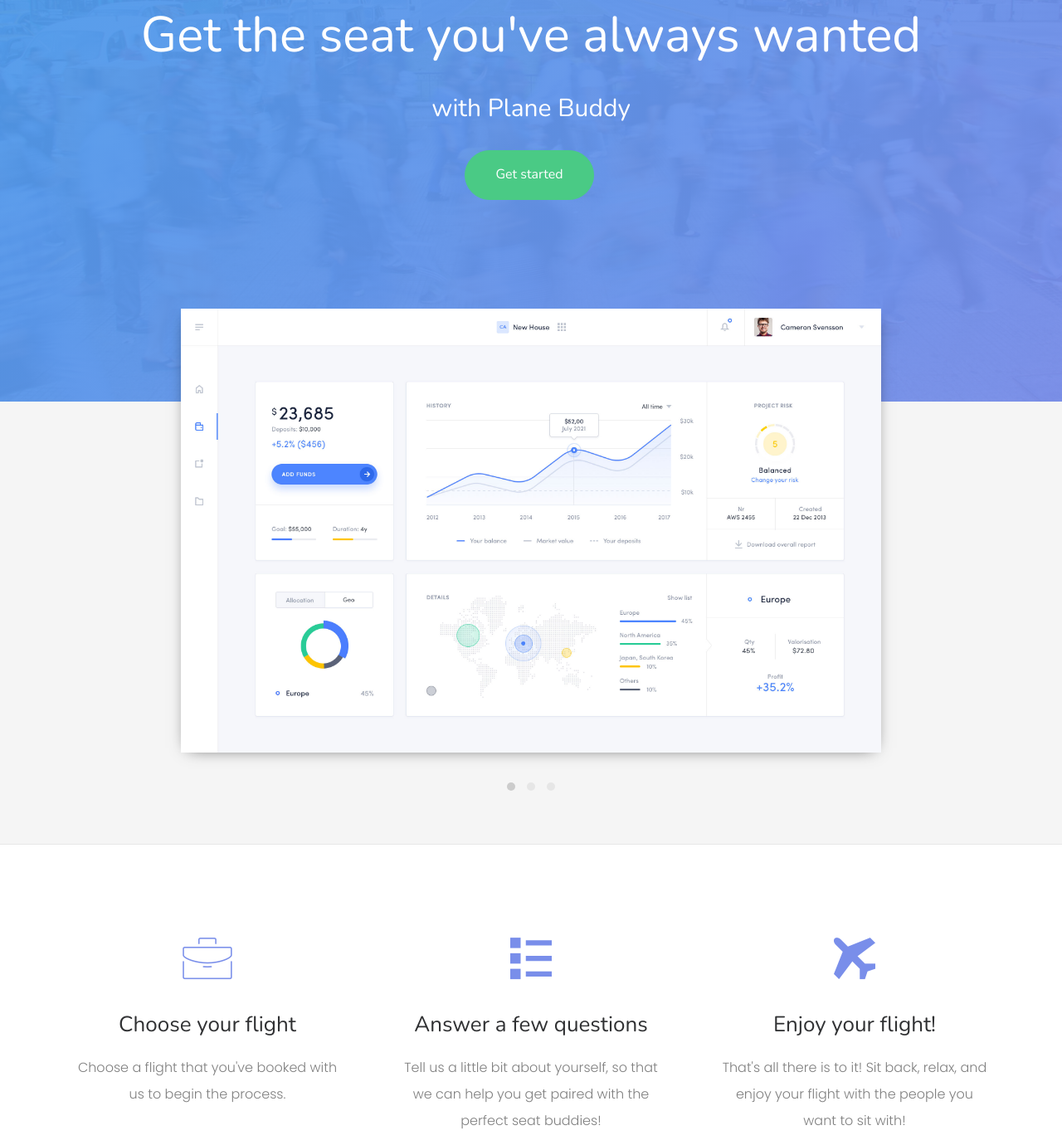
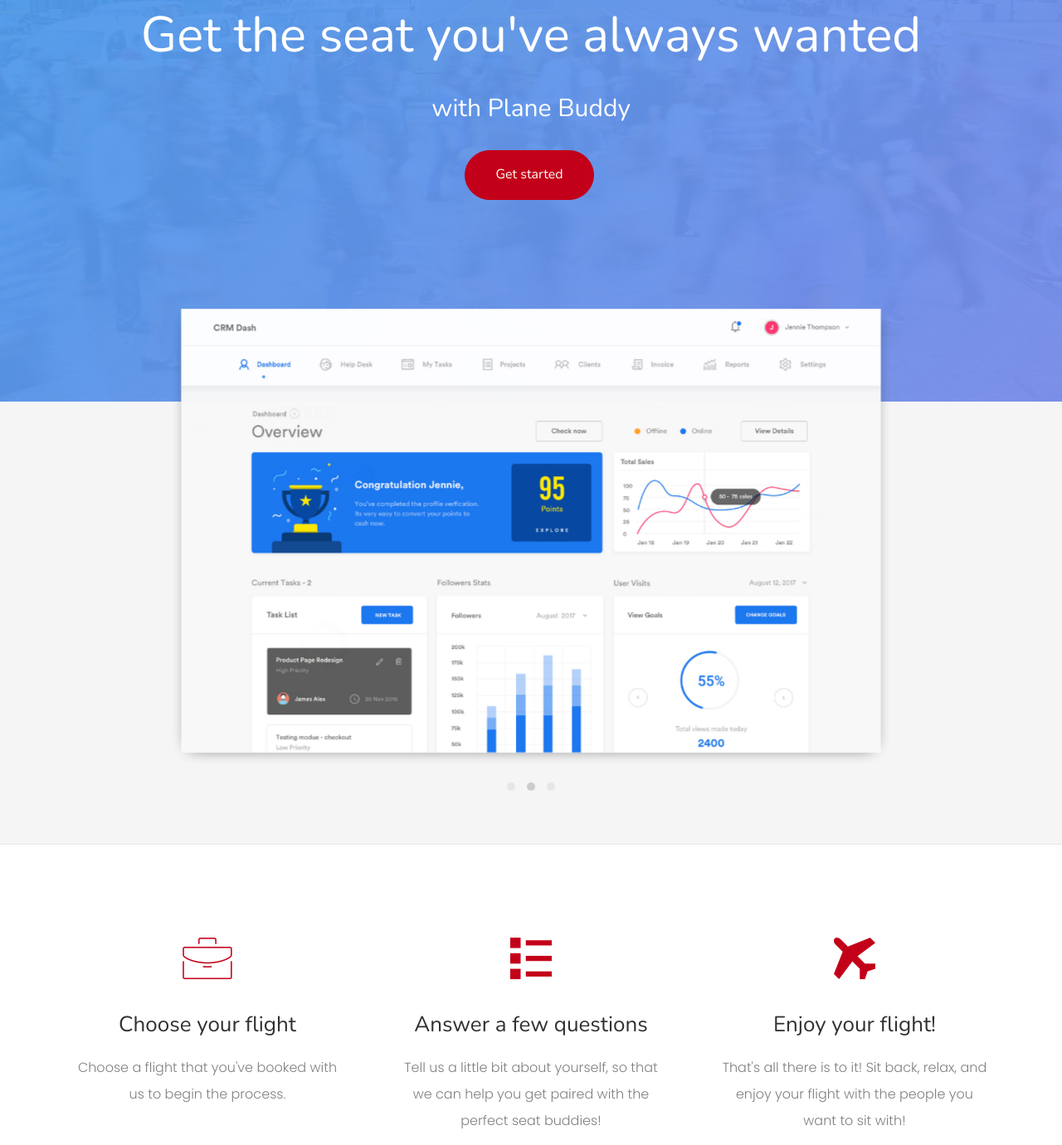
Before and after one commit to nich227/plane-buddy, a plain HTML site: page website/public/index.html in a window 1280 px wide. Shown: the part 216-1596 px from the top of the page at 83% size. Drawn offline with nearby package versions, Linux system fonts and the light colour scheme; a script that the page names is missing; files whose address does not match are found by name.

Commit message:
It's American Airlines RED time!

```diff
--- a/website/public/css/style.css
+++ b/website/public/css/style.css
@@ -388,7 +388,7 @@ h1, h2, h3, h4, h5, h6, figure {
     display: inline-block; }
     .services .icon i {
       font-size: 50px;
-      color: #798eea;
+      color: #c30019;
       z-index: 1; }
   .services .desc h3 {
     font-size: 26px;
@@ -1352,9 +1352,9 @@ input[type="text"] {
     outline: none !important; }
 
 .btn-primary {
-  background: #4aca85;
+  background: #c30019;
   color: #fff;
-  border: 1px solid #4aca85; }
+  border: 1px solid #c30019; }
   .btn-primary:hover, .btn-primary:focus, .btn-primary:active {
     background: #5ed092 !important;
     border-color: #5ed092 !important; }
```
